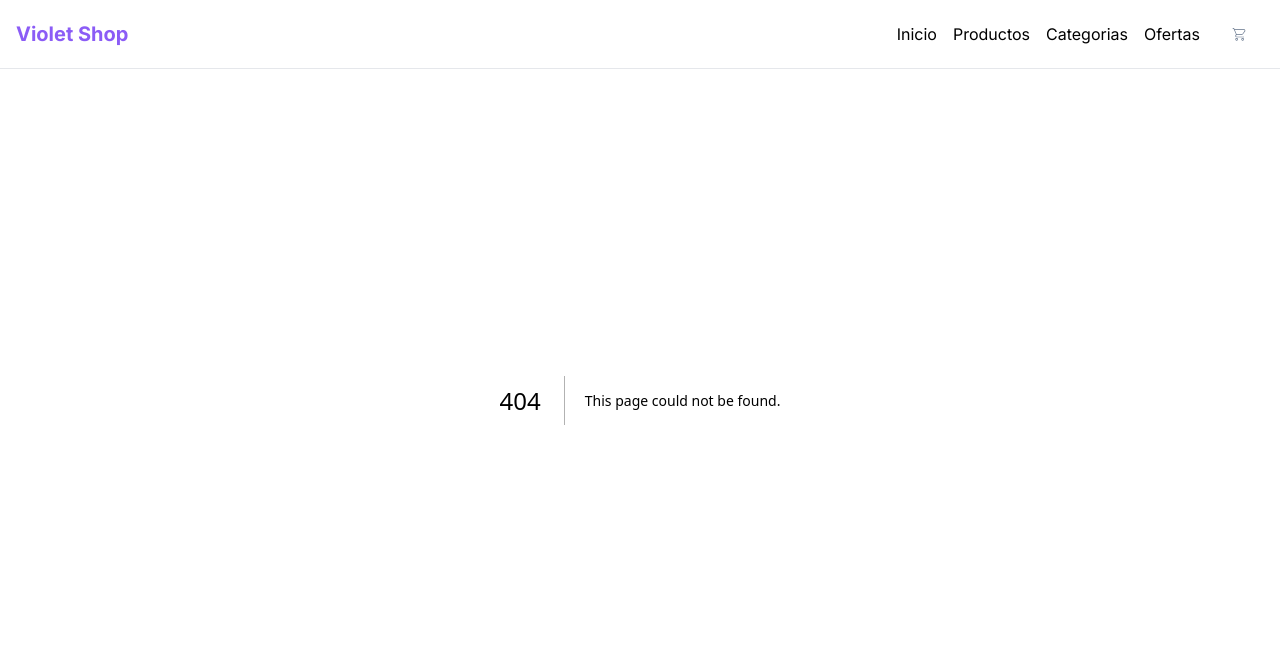
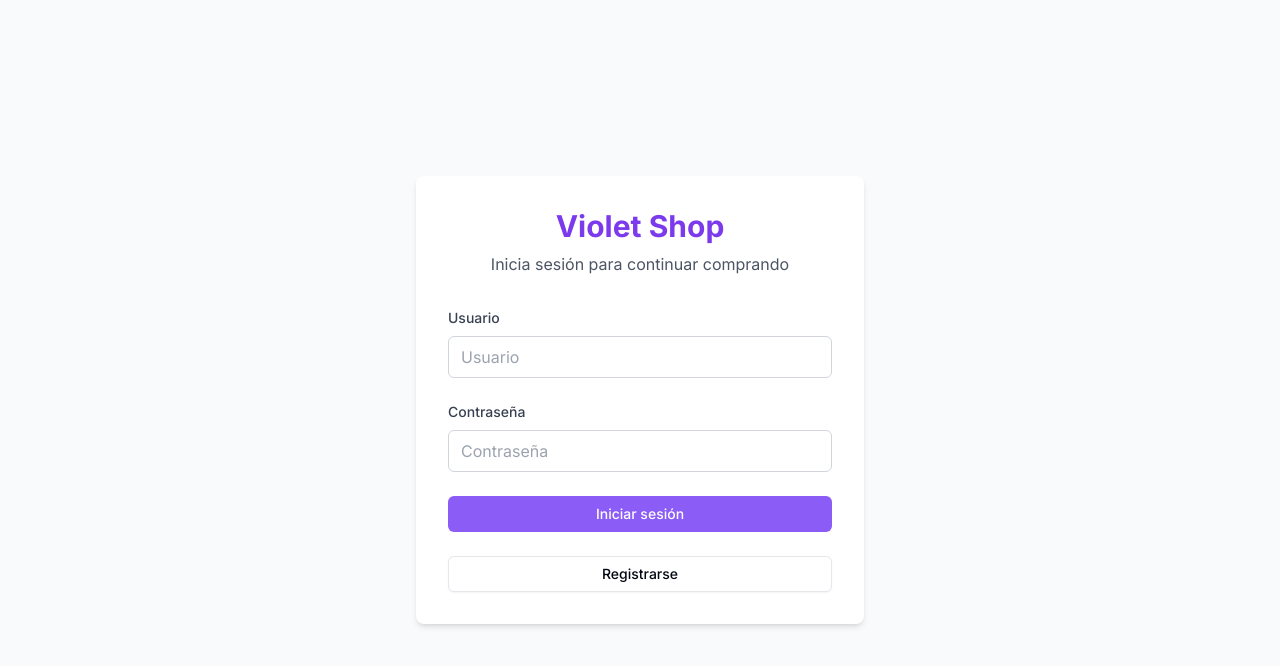
Before and after one commit to josecoronel20/ecommerceRefactor, a Next.js app: page /login in a window 1280 px wide. Before the commit this address had no page. Shown: the top 666 px of the page. Built offline with nearby package versions, Linux system fonts and the light colour scheme.

Commit message:
agrega pagina y logica de login

```diff
--- /dev/null
+++ b/src/app/login/page.tsx
@@ -0,0 +1,92 @@
+"use client";
+
+import { Button } from "@/components/ui/button";
+import useIsLogged from "@/hooks/useIsLogged";
+import Link from "next/link";
+import React, { useEffect, useState } from "react";
+
+const LoginPage = () => {
+  const [user, setUser] = useState("");
+  const [password, setPassword] = useState("");
+  const usersArray = localStorage.getItem("users");
+  const users = usersArray ? JSON.parse(usersArray) : [];
+  const [error, setError] = useState(false);
+
+  const handleSubmit = (e: React.FormEvent<HTMLFormElement>) => {
+    e.preventDefault();
+    const userIsRegistered = users.find(
+      (u: any) => u.user === user && u.password === password
+    );
+    if (userIsRegistered) {
+      localStorage.setItem("token", user);
+      window.location.href = "/";
+    } else {
+      setError(true);
+    }
+  };
+
+  return (
+    <main className="min-h-screen flex items-center justify-center bg-gray-50">
+      <section className="bg-white p-8 rounded-lg shadow-md w-full max-w-md">
+        <header className="text-center mb-8">
+          <h1 className="text-3xl font-bold text-violet-600">Violet Shop</h1>
+          <p className="text-gray-600 mt-2">
+            Inicia sesión para continuar comprando
+          </p>
+        </header>
+
+        <form onSubmit={handleSubmit} className="space-y-6">
+          <div className="space-y-2">
+            <label
+              htmlFor="user"
+              className="block text-sm font-medium text-gray-700"
+            >
+              Usuario
+            </label>
+            <input
+              type="text"
+              id="user"
+              placeholder="Usuario"
+              onChange={(e) => setUser(e.target.value)}
+              className="w-full px-3 py-2 border border-gray-300 rounded-md"
+            />
+          </div>
+
+          <div className="space-y-2">
+            <label
+              htmlFor="password"
+              className="block text-sm font-medium text-gray-700"
+            >
+              Contraseña
+            </label>
+            <input
+              type="password"
+              id="password"
+              placeholder="Contraseña"
+              onChange={(e) => setPassword(e.target.value)}
+              className="w-full px-3 py-2 border border-gray-300 rounded-md"
+            />
+          </div>
+
+          <p
+            className={`${
+              error ? "block" : "hidden"
+            } text-red-500 w-full text-center`}
+          >
+            Usuario o contraseña incorrectos
+          </p>
+
+          <Button type="submit" variant="violet" className="w-full">
+            Iniciar sesión
+          </Button>
+
+          <Button variant="outline" className="w-full">
+            <Link href="/login/register">Registrarse</Link>
+          </Button>
+        </form>
+      </section>
+    </main>
+  );
+};
+
+export default LoginPage;
--- /dev/null
+++ b/src/app/login/register/page.tsx
@@ -0,0 +1,119 @@
+"use client";
+import React, { useState } from "react";
+import { Button } from "@/components/ui/button";
+import {
+  Dialog,
+  DialogContent,
+  DialogHeader,
+  DialogTitle,
+} from "@/components/ui/dialog";
+
+const page = () => {
+  const [user, setUser] = useState<string>("");
+  const [email, setEmail] = useState("");
+  const [password, setPassword] = useState("");
+  const [error, setError] = useState(false);
+  const [isOpen, setOpen] = useState(false);
+
+  const handleSubmit = (e: React.FormEvent<HTMLFormElement>) => {
+    e.preventDefault();
+    const users = JSON.parse(localStorage.getItem("users") || "[]");
+    const userExists = users.find((u: any) => u.user === user);
+    if (userExists) {
+      setError(true);
+    } else {
+      users.push({ user, email, password });
+      localStorage.setItem("users", JSON.stringify(users));
+      setError(false);
+      setOpen(true);
+
+      setTimeout(() => {
+        setOpen(false);
+        window.location.href = "/login";
+      }, 4000);
+    }
+  };
+
+  return (
+    <main className="min-h-screen flex items-center justify-center bg-gray-50">
+      <section className="bg-white p-8 rounded-lg shadow-md w-full max-w-md">
+        <header className="text-center mb-8">
+          <h1 className="text-3xl font-bold text-violet-600">Violet Shop</h1>
+          <p className="text-gray-600 mt-2">
+            Registrate para continuar comprando
+          </p>
+        </header>
+
+        <form onSubmit={handleSubmit} className="space-y-6">
+          <div className="space-y-2">
+            <label
+              htmlFor="user"
+              className="block text-sm font-medium text-gray-700"
+            >
+              Usuario
+            </label>
+            <input
+              type="text"
+              id="user"
+              placeholder="Usuario"
+              onChange={(e) => setUser(e.target.value)}
+              className="w-full px-3 py-2 border border-gray-300 rounded-md"
+              required
+            />
+          </div>
+
+          <div className="space-y-2">
+            <label
+              htmlFor="email"
+              className="block text-sm font-medium text-gray-700"
+            >
+              Email
+            </label>
+            <input
+              type="email"
+              id="email"
+              placeholder="Email"
+              onChange={(e) => setEmail(e.target.value)}
+              className="w-full px-3 py-2 border border-gray-300 rounded-md"
+              required
+            />
+          </div>
+          <div className="space-y-2">
+            <label
+              htmlFor="password"
+              className="block text-sm font-medium text-gray-700"
+            >
+              Contraseña
+            </label>
+            <input
+              type="password"
+              id="password"
+              placeholder="Contraseña"
+              onChange={(e) => setPassword(e.target.value)}
+              className="w-full px-3 py-2 border border-gray-300 rounded-md"
+              required
+            />
+          </div>
+
+          <p
+            className={`${
+              error ? "block" : "hidden"
+            } text-red-500 w-full text-center`}
+          >
+            el usuario ya existe
+          </p>
+
+          <Button type="submit" variant="violet" className="w-full">
+            registrarse
+          </Button>
+
+          <Dialog open={isOpen} onOpenChange={setOpen}>
+            <DialogContent>Te registraste correctamente</DialogContent>
+          </Dialog>
+        </form>
+      </section>
+    </main>
+  );
+};
+
+export default page;
--- a/src/app/page.tsx
+++ b/src/app/page.tsx
@@ -1,9 +1,12 @@
+"use client"
+
 import ProductosDestacados from "@/components/home/ProductosDestacados";
 import { Button } from "@/components/ui/button";
 import Link from "next/link";
 import React from "react";
 
 const Home = () => {
+
   return (
     <main>
       <section className="flex flex-col items-center justify-center h-screen md:h-96 gap-5 pt-36 ">
--- a/src/app/productos/[id]/page.tsx
+++ b/src/app/productos/[id]/page.tsx
@@ -3,7 +3,6 @@
 import React, { useEffect } from "react";
 import { useProductStore } from "@/store/useProductStore";
 import Image from "next/image";
-import { Button } from "@/components/ui/button";
 
 interface Props {
   params: {
@@ -12,6 +11,7 @@ interface Props {
 }
 
 const ProductPage = ({ params }: Props) => {
+
   const { products, loading, error, fetchProducts } = useProductStore();
   const { id } = params;
 
--- a/src/components/header/Header.tsx
+++ b/src/components/header/Header.tsx
@@ -1,13 +1,25 @@
-'use client';
+"use client";
 
 import React from "react";
 import MenuNav from "./MenuNav";
 import Carrito from "./Carrito";
 import Link from "next/link";
+import { usePathname } from "next/navigation";
+
 const Header = () => {
+  const pathName = usePathname();
+  const isLoginOrRegister =
+    pathName === "/login" || pathName === "/login/register";
+
   return (
+    !isLoginOrRegister && (
       <section className="flex justify-between items-center p-4 fixed w-full z-10 bg-white border-b border-gray-200">
-      <Link href="/" className="text-xl font-bold text-violet-500 cursor-pointer">Violet Shop</Link>
+        <Link
+          href="/"
+          className="text-xl font-bold text-violet-500 cursor-pointer"
+        >
+          Violet Shop
+        </Link>
 
         <div className="flex flex-row-reverse md:flex-row items-center gap-4">
           <MenuNav />
@@ -15,6 +27,7 @@ const Header = () => {
           <Carrito />
         </div>
       </section>
+    )
   );
 };
 
--- a/src/components/home/ProductosDestacados.tsx
+++ b/src/components/home/ProductosDestacados.tsx
@@ -2,7 +2,7 @@
 import { LoadingIcon } from "@/assets/icons";
 import { useProductStore } from "@/store/useProductStore";
 import { useEffect } from "react";
-import ProductCard from "../ProductCard";
+import ProductCard from "../products/ProductCard";
 
 const ProductosDestacados = () => {
   const { products, loading, error, fetchProducts } = useProductStore();
--- /dev/null
+++ b/src/components/products/AddToCart.tsx
@@ -0,0 +1,66 @@
+import React from "react";
+import { Button } from "../ui/button";
+import { Product } from "@/store/useProductStore";
+import { useCartStore, CartItem } from "@/store/useCartStore";
+import { CartIconWhite } from "@/assets/icons";
+import {
+  Dialog,
+  DialogContent,
+  DialogDescription,
+  DialogFooter,
+  DialogHeader,
+  DialogTitle,
+  DialogTrigger,
+} from "@/components/ui/dialog";
+import Link from "next/link";
+
+const AddToCart = ({ product }: { product: Product }) => {
+  const { items, addItem, updateItemQuantity } = useCartStore();
+  const isInCart = items.some((item: CartItem) => item.id === product.id);
+  const isLoggedIn = localStorage.getItem("token") !== null;
+
+  const handleAddToCart = () => {
+    if (isInCart && product.quantity) {
+      updateItemQuantity(product.id, product.quantity + 1);
+    } else {
+      addItem({
+        id: product.id,
+        title: product.title,
+        price: product.price,
+        image: product.image,
+        quantity: 1,
+      });
+    }
+  };
+
+  return isLoggedIn ? (
+    <Button variant="violet" onClick={handleAddToCart}>
+      <CartIconWhite />
+      Agregar
+    </Button>
+  ) : (
+    <Dialog>
+      <DialogTrigger asChild>
+        <Button variant="violet">
+          <CartIconWhite />
+          Agregar
+        </Button>
+      </DialogTrigger>
+      <DialogContent>
+        <DialogHeader>
+          <DialogTitle>Iniciar Sesión Requerido</DialogTitle>
+          <DialogDescription>
+            Para agregar productos al carrito, necesitas iniciar sesión primero.
+          </DialogDescription>
+        </DialogHeader>
+        <DialogFooter>
+          <Button variant="violet">
+            <Link href="/login">Iniciar Sesión</Link>
+          </Button>
+        </DialogFooter>
+      </DialogContent>
+    </Dialog>
+  );
+};
+
+export default AddToCart;
--- a/src/components/ProductCard.tsx
+++ b/src/components/products/ProductCard.tsx
@@ -1,16 +1,12 @@
 import React from "react";
-import { Card, CardContent, CardDescription, CardTitle } from "./ui/card";
-import { CardHeader } from "./ui/card";
+import { Card, CardContent, CardDescription, CardTitle } from "../ui/card";
+import { CardHeader } from "../ui/card";
 import Image from "next/image";
 import { Product } from "@/store/useProductStore";
-import { Button } from "./ui/button";
-import { CartIconWhite } from "@/assets/icons";
 import Link from "next/link";
-import { useCartStore } from "@/store/useCartStore";
+import AddToCart from "./AddToCart";
+
 const ProductCard = ({ product }: { product: Product }) => {
-  const { addItem, items, updateItemQuantity } = useCartStore();
-
-  const isInCart = items.some((item) => item.id === product.id);
 
   return (
     <Card className="hover:shadow-lg transition-all duration-150 rounded-lg overflow-hidden max-w-xs">
@@ -34,21 +30,8 @@ const ProductCard = ({ product }: { product: Product }) => {
           ${product.price}
         </CardDescription>
 
-        <Button
-          variant="violet"
-          onClick={() =>
-            isInCart ? product.quantity && updateItemQuantity(product.id, product.quantity + 1) : addItem({
-              id: product.id,
-              title: product.title,
-              price: product.price,
-              image: product.image,
-              quantity: 1,
-            })
-          }
-        >
-          <CartIconWhite />
-          Agregar
-        </Button>
+        <AddToCart product={product} />
+
       </CardContent>
     </Card>
   );
--- a/src/components/products/ProductsMap.tsx
+++ b/src/components/products/ProductsMap.tsx
@@ -1,5 +1,5 @@
 import React from 'react'
-import ProductCard from '../ProductCard'
+import ProductCard from './ProductCard'
 import { useProductStore } from '@/store/useProductStore'
 
 const ProductsMap = ({filtro}: {filtro: {category: string, price: number}}) => {
```
Lines whose indentation alone changed are shown as unchanged.
